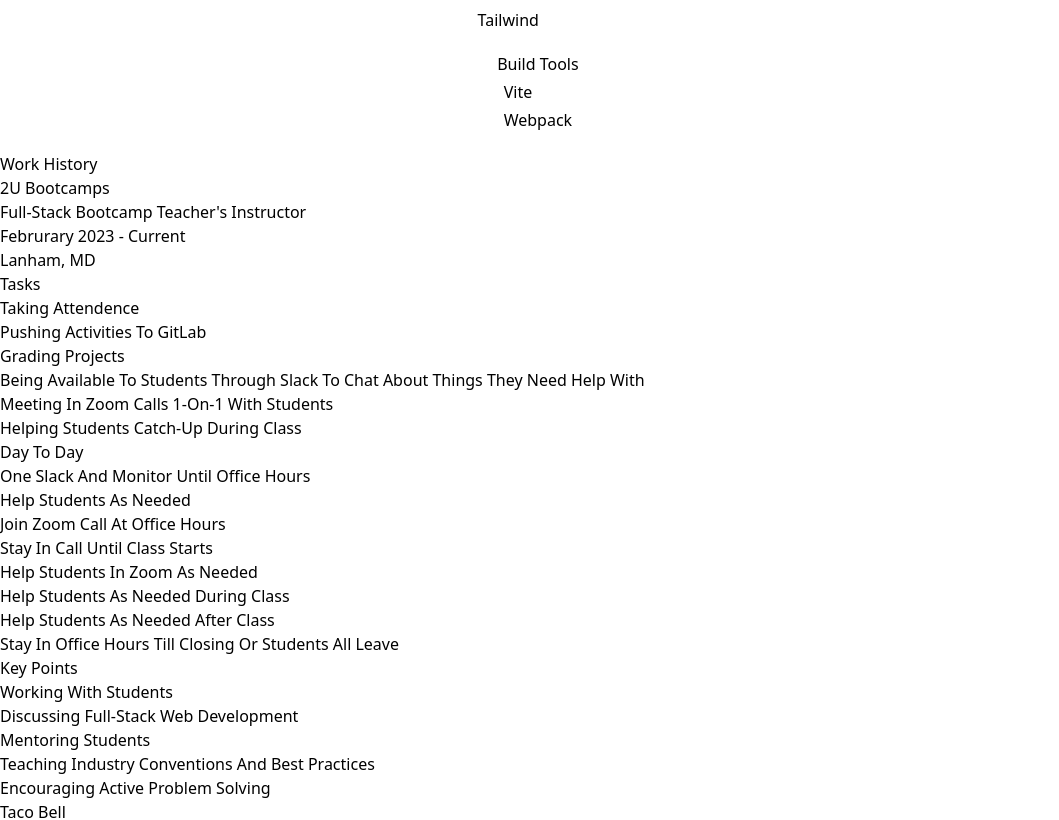
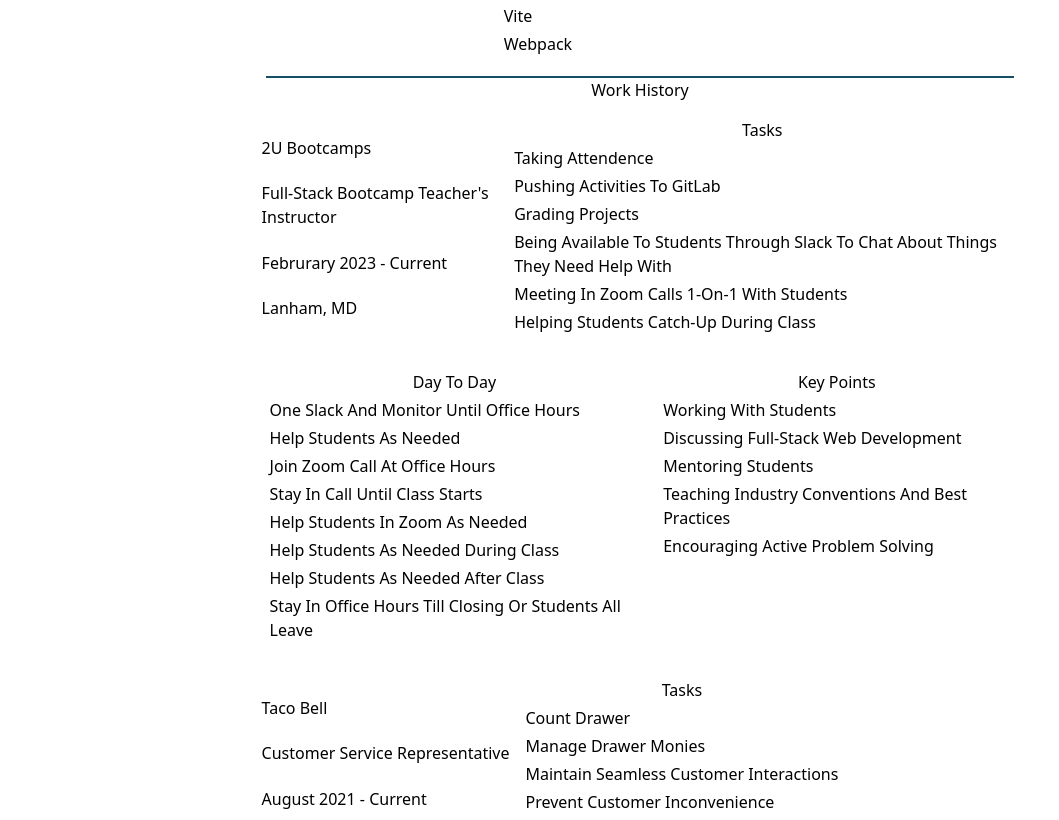
Before and after one commit to ProgrammingAStorm/Resume-Template, a React (Vite) app: page / in a window 1280 px wide. Shown: the part 844-1664 px from the top of the page, without its empty margins (0-1059 px from the left). Built offline with nearby package versions, Linux system fonts and the light colour scheme.

Commit message:
Header & Details Layer

```diff
--- a/src/App.tsx
+++ b/src/App.tsx
@@ -9,9 +9,11 @@
 
 function App() {
   return (
-    <main className="">
-      <Header {...data.header} />
-      <Details {...data.personalDetails} />
+    <main className="flex flex-col items-center">
+      <div className="flex justify-center items-end w-screen">
+        <Header {...data.header} />
+        <Details {...data.personalDetails} />
+      </div>
       <Skills {...data.skills} />
       <WorkHistory {...data.workHistory} />
       <Education {...data.education} />
--- a/src/components/Details.tsx
+++ b/src/components/Details.tsx
@@ -1,7 +1,7 @@
 import { PersonalData } from "../data";
 
 export default function Details(personalData: PersonalData) {
-    return <section className="flex flex-col items-center border-b-2 border-cyan-900">
+    return <section className="flex flex-col items-center">
         <h1>Personal Information</h1>
 
         <ul className="flex flex-col items-center">
--- a/src/components/Header.tsx
+++ b/src/components/Header.tsx
@@ -1,7 +1,7 @@
 import { HeaderData } from "../data"
 
 export default function Header(header: HeaderData) {
-    return <header className="flex flex-col w-screen items-center border-b-2 border-cyan-900">
+    return <header className="flex flex-col items-center">
         <h1>{header.name}</h1>
         <h2>{header.psuedonym}</h2>
         <h3>{header.position}</h3>
--- a/src/components/Skills.tsx
+++ b/src/components/Skills.tsx
@@ -1,7 +1,7 @@
 import { SkillsData } from "../data"
 
 export default function (skillsData: SkillsData) {
-    return <section className="flex flex-col items-center">
+    return <section className="flex flex-col items-center border-b-2 border-cyan-900">
         <h1 className="w-full text-center">Skills</h1>
 
         <div className="flex">
--- a/src/components/WorkHistory.tsx
+++ b/src/components/WorkHistory.tsx
@@ -1,13 +1,15 @@
 import { WorkData } from "../data";
 
 export default function WorkHistory(workData: WorkData) {
-    return <section>
+    return <section className="flex flex-col items-center">
         <h1>Work History</h1>
 
         <ul>
             {workData.entries.map((entry, index) => {
                 return <li key={index}>
-                    <article>
+                    <article className="flex flex-col items-center">
+                        <aside className="flex m-2 w-2/3 ">
+                            <div className="flex flex-col m-1 items-start justify-evenly">
                                 <h2>{entry.employer}</h2>
 
                                 <h3>{entry.title}</h3>
@@ -15,36 +17,58 @@
                                 <h4>{entry.time.start} - {entry.current ? "Current" : entry.time.end}</h4>
 
                                 <h4>{entry.local}</h4>
+                            </div>
 
-                        <div>
+                            <div className="flex flex-col m-2 items-center justify-evenly">
                                 <h4>Tasks</h4>
 
                                 <ul>
                                     {entry.tasks.map((task, index) => {
-                                    return <li key={index}>{task}</li>
+                                        return <li key={index}
+                                            className="m-1"
+                                        >
+                                            <p>
+                                                {task}
+                                            </p>
+                                        </li>
+                                    })}
+                                </ul>
+                            </div>
+                        </aside>
+
+                        <aside className="flex m-2 w-2/3 ">
+                            <div className="flex flex-col m-2 items-center">
+                                <h4>Day To Day</h4>
+
+                                <ul>
+                                    {entry.dayToDay.map((day, index) => {
+                                        return <li key={index}
+                                        className="m-1"
+                                    >
+                                            <p>
+                                                {day}
+                                            </p>
+                                        </li>
                                     })}
                                 </ul>
                             </div>
 
-                        <div>
-                            <h4>Day To Day</h4>
-
-                            <ul>
-                                {entry.dayToDay.map((day, index) => {
-                                    return <li key={index}>{day}</li>
-                                })}
-                            </ul>
-                        </div>
-
-                        <div>
+                            <div className="flex flex-col m-2 items-center">
                                 <h4>Key Points</h4>
 
                                 <ul>
                                     {entry.keyPoints.map((point, index) => {
-                                    return <li key={index}>{point}</li>
+                                        return <li key={index}
+                                        className="m-1"
+                                    >
+                                            <p>
+                                                {point}
+                                            </p>
+                                        </li>
                                     })}
                                 </ul>
                             </div>
+                        </aside>
                     </article>
                 </li>
             })}
```
Lines whose indentation alone changed are shown as unchanged.
